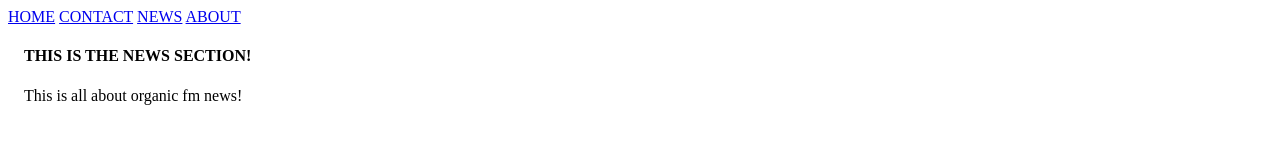
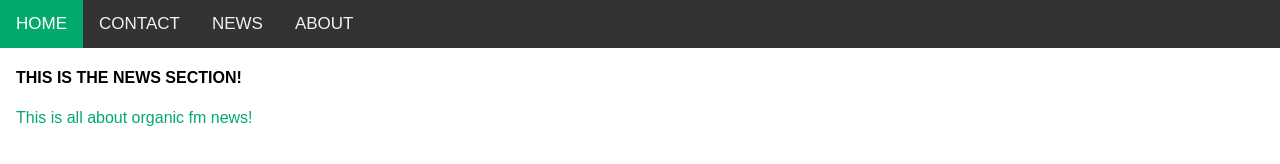
Before and after one commit to NOVENREYGUMNAD/NOVENREYGUMNAD.github.io, a plain HTML site: page news.html in a window 1280 px wide. Drawn offline with Linux system fonts and the light colour scheme.

Commit message:
change new line of codes

```diff
--- a/about.html
+++ b/about.html
@@ -1,14 +1,18 @@
+<!DOCTYPE html>
+
+<html>
+
 <head>
     <meta name="viewport" content="width=device-widht,initial-scale=1.0">
-    <link href="../ORGANIC FM WEBSITE/style.css" rel="stylesheet" tyep="text/css">
+    <link href="../NOVENREYGUMNAD.github.io/style.css" rel="stylesheet" tyep="text/css">
 </head>
 <body>
 
     <div class="topnav">
-        <a class="active" href="../ORGANIC FM WEBSITE/index.html">HOME</a>
-        <a href="../ORGANIC FM WEBSITE/contact.html">CONTACT</a>
-        <a href="../ORGANIC FM WEBSITE/news.html">NEWS</a>
-        <a href="../ORGANIC FM WEBSITE/about.html">ABOUT</a>
+        <a class="active" href="../NOVENREYGUMNAD.github.io/index.html">HOME</a>
+        <a href="../NOVENREYGUMNAD.github.io/contact.html">CONTACT</a>
+        <a href="../NOVENREYGUMNAD.github.io/news.html">NEWS</a>
+        <a href="../NOVENREYGUMNAD.github.io/about.html">ABOUT</a>
 
 
 </div>
@@ -18,3 +22,5 @@
     <p>This is all about organic fm news!</p>
 </div>
 </body>
+
+</html>
--- a/news.html
+++ b/news.html
@@ -1,14 +1,18 @@
+<!DOCTYPE html>
+
+<html>
+
 <head>
     <meta name="viewport" content="width=device-widht,initial-scale=1.0">
-    <link href="../ORGANIC FM WEBSITE/style.css" rel="stylesheet" tyep="text/css">
+    <link href="../NOVENREYGUMNAD.github.io/style.css" rel="stylesheet" tyep="text/css">
 </head>
 <body>
 
     <div class="topnav">
-        <a class="active" href="../ORGANIC FM WEBSITE/index.html">HOME</a>
-        <a href="../ORGANIC FM WEBSITE/contact.html">CONTACT</a>
-        <a href="../ORGANIC FM WEBSITE/news.html">NEWS</a>
-        <a href="../ORGANIC FM WEBSITE/about.html">ABOUT</a>
+        <a class="active" href="../NOVENREYGUMNAD.github.io/index.html">HOME</a>
+        <a href="../NOVENREYGUMNAD.github.io/contact.html">CONTACT</a>
+        <a href="../NOVENREYGUMNAD.github.io/news.html">NEWS</a>
+        <a href="../NOVENREYGUMNAD.github.io/about.html">ABOUT</a>
 
 
 </div>
@@ -19,3 +23,5 @@
     <p>This is all about organic fm news!</p>
 </div>
 </body>
+
+</html>
```
Also changed, not shown: contact.html (+11 -5 lines), index.html (+7 -5 lines).
